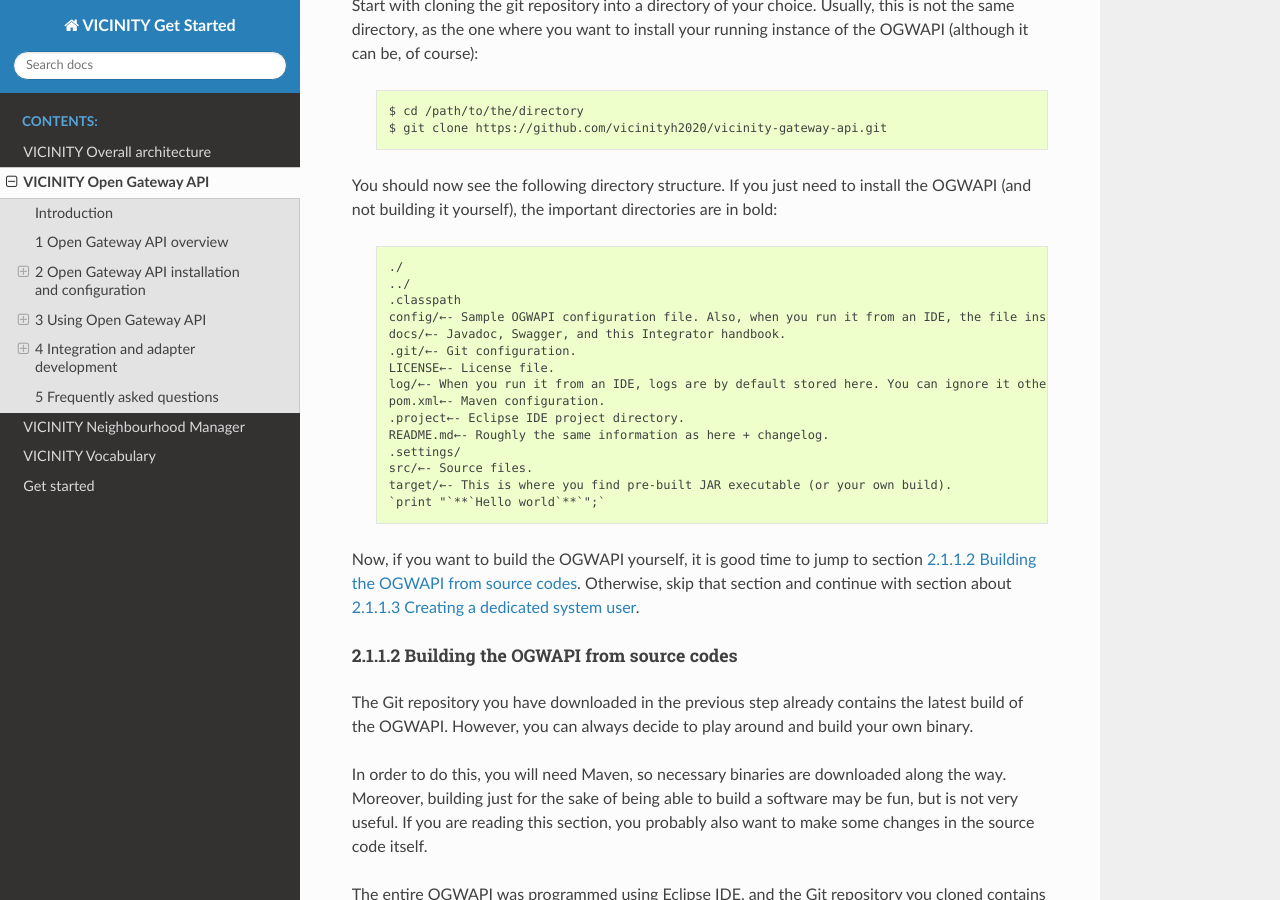
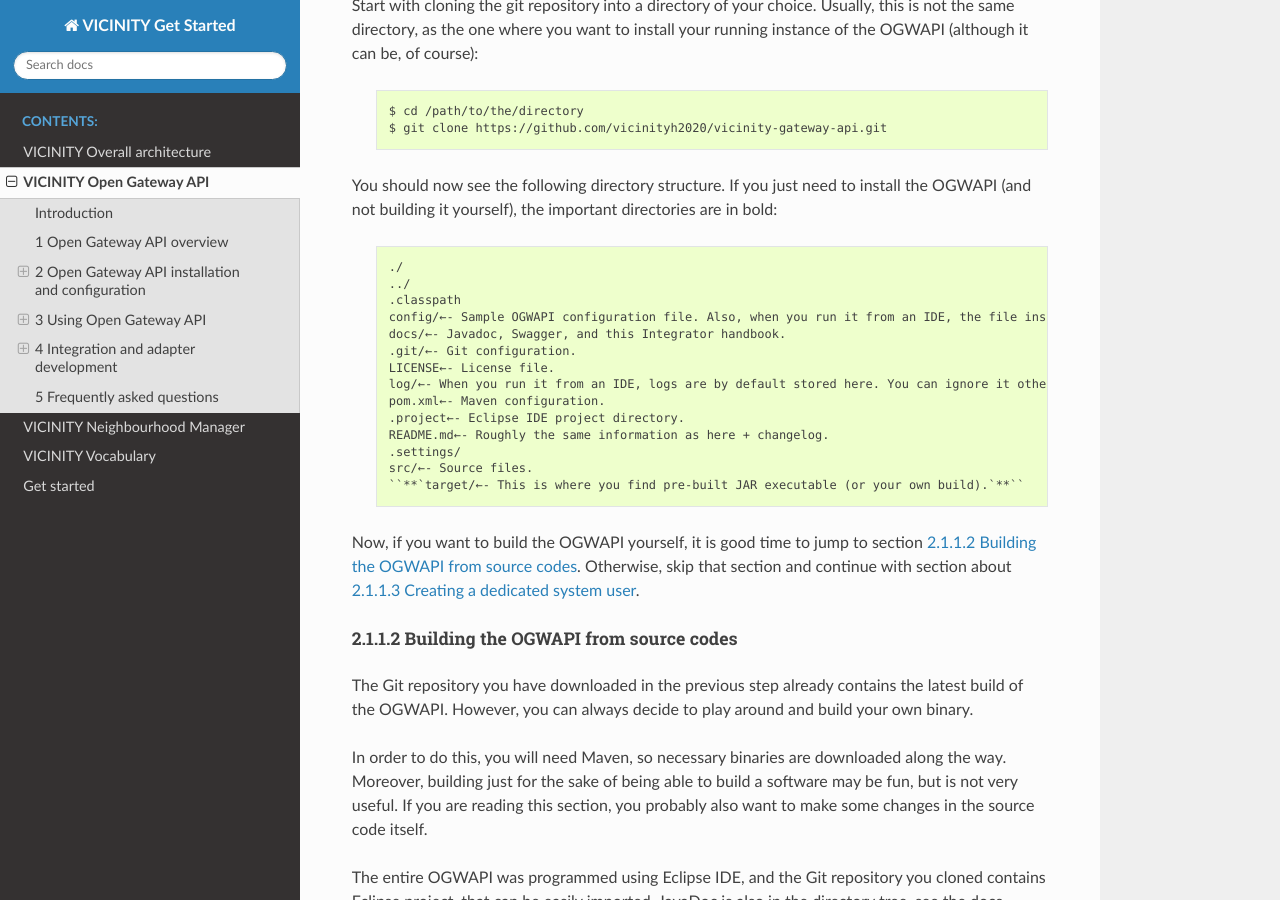
Before and after one commit to vicinityh2020/vicinity-get-started, a Sphinx documentation site: the page built from docs/open-gateway-api.rst, in a window 1280 px wide and 900 px high, scrolled down 3203 px. Built offline with Sphinx 7.4.7 and the Read the Docs theme 2.0.0, drawn with Linux system fonts in a browser that asks for light colours; formulas are drawn with MathJax 3.

Commit message:
Update open-gateway-api.rst

```diff
--- a/docs/open-gateway-api.rst
+++ b/docs/open-gateway-api.rst
@@ -169,8 +169,7 @@
     README.md←- Roughly the same information as here + changelog.
     .settings/
     src/←- Source files.
-    target/←- This is where you find pre-built JAR executable (or your own build).
-    `print "`**`Hello world`**`";`
+    ``**`target/←- This is where you find pre-built JAR executable (or your own build).`**``
 
 Now, if you want to build the OGWAPI yourself, it is good time to jump
 to section `2.1.1.2 Building the OGWAPI from source codes`_. Otherwise,
```
